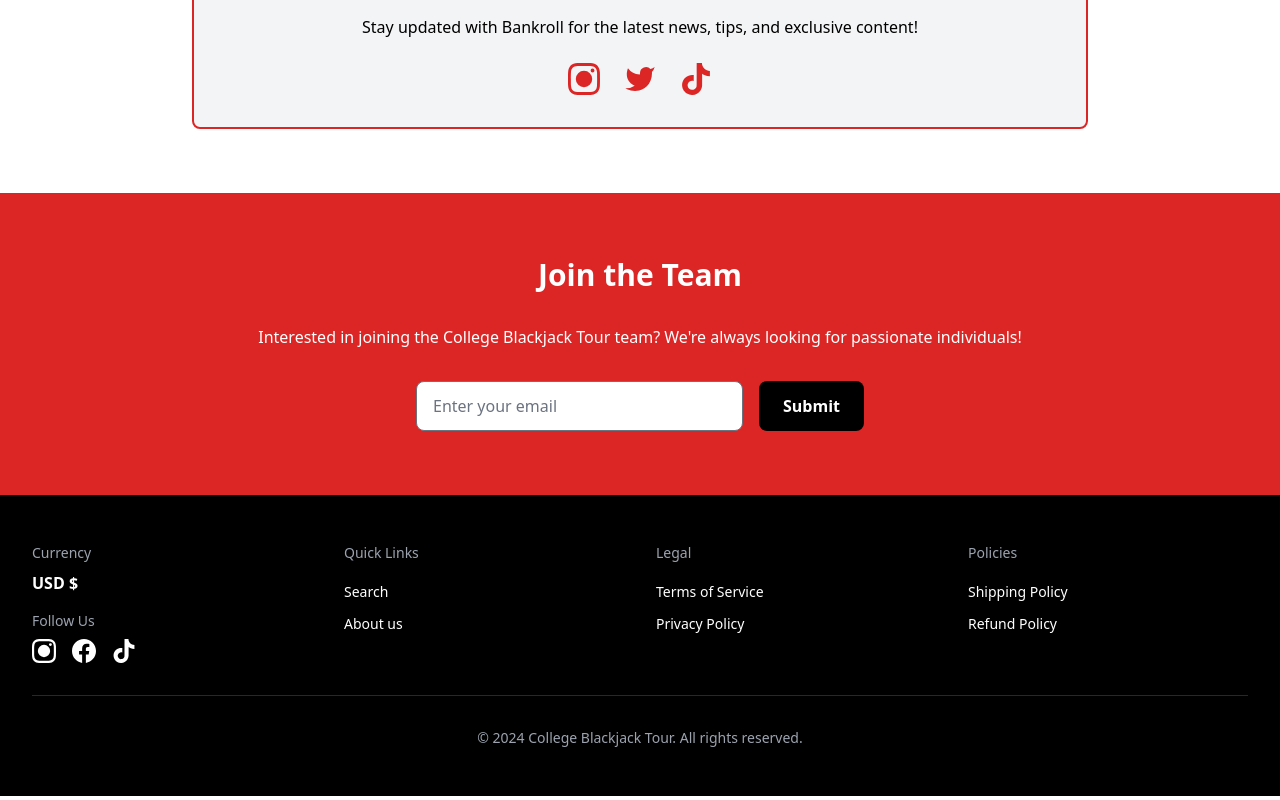
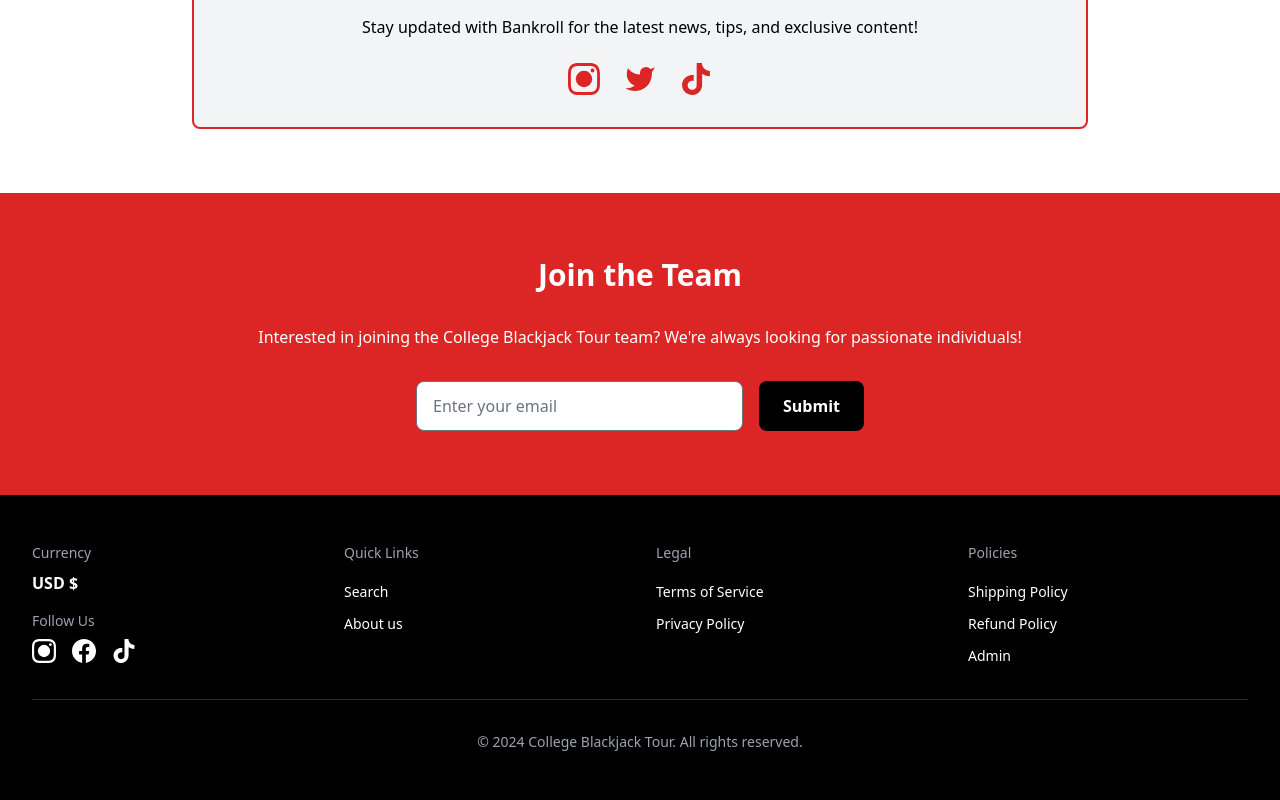
Before and after one commit to jacksonhedge/collegeblackjacktour, a React (Vite) app: page / in a window 1280 px wide. Shown: the part 927-1727 px from the top of the page. Built offline with nearby package versions, Linux system fonts and the light colour scheme; the HTML template or start-up script is replaced by a standard one.

Commit message:
Add Admin link to footer below Refund Policy

```diff
--- a/src/components/Footer.jsx
+++ b/src/components/Footer.jsx
@@ -82,6 +82,11 @@
                   Refund Policy
                 </Link>
               </li>
+              <li>
+                <Link to="/admin" className="hover:text-gray-300 text-sm">
+                  Admin
+                </Link>
+              </li>
             </ul>
           </div>
         </div>
```
